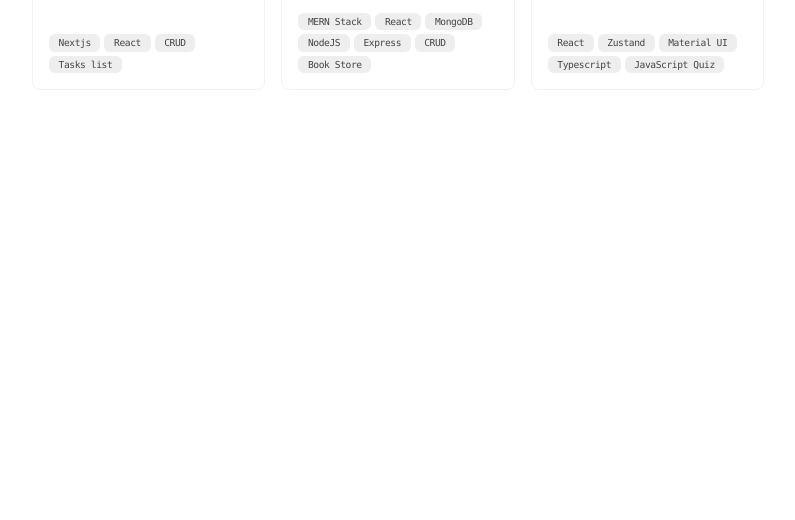
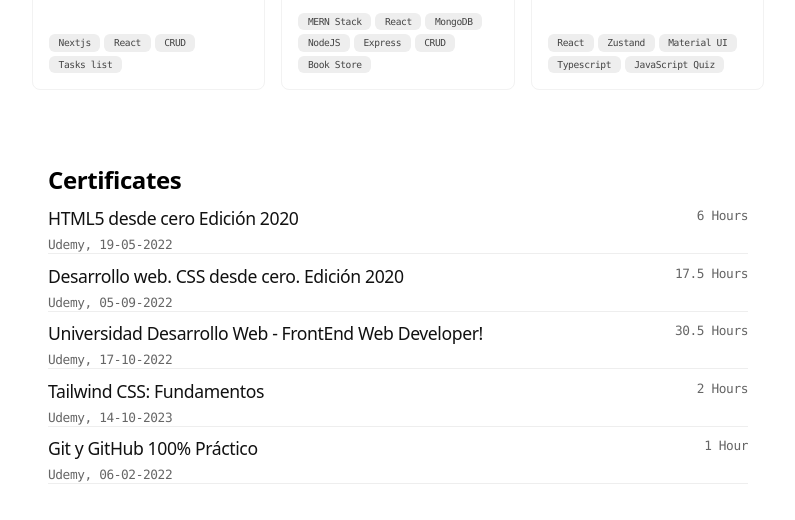
Before and after one commit to Juancho7/juancho7-minimalist-portfolio, an Astro site: page / in a window 1280 px wide. Shown: the part 1381-1901 px from the top of the page, without its empty margins (242-1037 px from the left). Before the commit the page ends 1607 px from the top, so only its background shows below. Built offline with nearby package versions, Linux system fonts and the light colour scheme; Astro itself is replaced by a stand-in of ours.

Commit message:
certificates section was added

```diff
--- /dev/null
+++ b/src/components/sections/Certificates.astro
@@ -0,0 +1,54 @@
+---
+import Section from "@/components/Section.astro";
+
+import { certificates } from "@cv";
+---
+
+<Section title="Certificates">
+  <ul>
+    {
+      certificates.map(({ name, date, duration, issuer, url }) => (
+        <li>
+          <article>
+            <header>
+              <h3>{name}</h3>
+              <p>{duration}</p>
+            </header>
+            <footer>
+              <span>{issuer}, </span> <span>{date}</span>
+            </footer>
+          </article>
+        </li>
+      ))
+    }
+  </ul>
+</Section>
+
+<style>
+  ul {
+    display: flex;
+    flex-direction: column;
+    gap: 0.6rem;
+  }
+
+  li {
+    border-bottom: 1px solid #eee;
+  }
+
+  header {
+    display: flex;
+    justify-content: space-between;
+  }
+
+  h3 {
+    margin-bottom: 4px;
+    font-size: 1.1rem;
+    font-weight: 500;
+    color: #111;
+  }
+
+  span {
+    font-size: 0.8rem;
+    color: #666;
+  }
+</style>
--- a/src/pages/index.astro
+++ b/src/pages/index.astro
@@ -7,6 +7,7 @@ import Projects from "@/components/sections/Projects.astro";
 import Skills from "@/components/sections/Skills.astro";
 import Languajes from "@/components/sections/Languajes.astro";
 import PracticeProjects from "@/components/sections/PracticeProjects.astro";
+import Certificates from "@/components/sections/Certificates.astro";
 import KeyboardManager from "@/components/KeyboardManager.astro";
 
 import { basics } from "@cv";
@@ -22,6 +23,7 @@ const { name, label } = basics;
 		<Skills />
 		<Languajes />
 		<PracticeProjects />
+		<Certificates />
 	</main>
 
 	<KeyboardManager />
```
